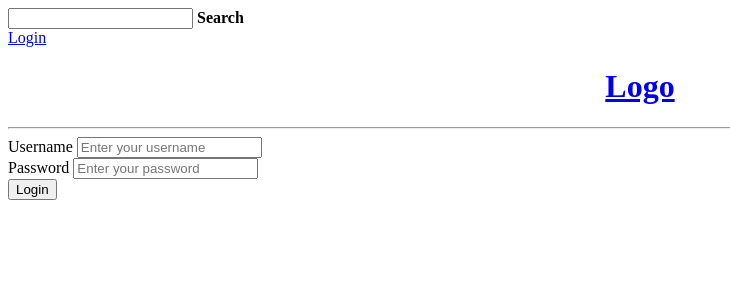
After one commit to Captain-Phani/django_chat_room, a Django app: page /login_page/ in a window 1280 px wide. The commit adds this page. Shown: the top 300 px of the page, without its empty margins (0-730 px from the left). Run offline with Django 5.2, Linux system fonts and the light colour scheme.

Commit message:
:Added login and logout and restricting user access

```diff
--- /dev/null
+++ b/base/templates/base/login_form.html
@@ -0,0 +1,39 @@
+<!DOCTYPE html>
+<html lang="en">
+<head>
+    <meta charset="UTF-8">
+    <title>Title</title>
+</head>
+{% extends 'main.html' %}
+<body>
+    {% block content %}
+<!--    <div>-->
+<!--        {% if messages %}-->
+
+<!--                <ul>-->
+<!--                    {% for message in messages %}-->
+<!--                        <li>{{message}}</li>-->
+<!--                </ul>-->
+
+<!--            {% endfor %}-->
+<!--        {% endif %}-->
+<!--    </div>-->
+    <form method="POST" action="">
+        {% csrf_token %}
+        <div>
+            <lable>Username</lable>
+            <input type="text" name="username" placeholder="Enter your username">
+        </div>
+        <div>
+            <label>Password</label>
+            <input type ='text' name = 'password' placeholder="Enter your password"
+        </div>
+
+        <div>
+            <input type="submit" value="Login">
+        </div>
+
+    </form>
+    {% endblock %}
+</body>
+</html>
--- a/base/urls.py
+++ b/base/urls.py
@@ -2,6 +2,8 @@ from django.urls import path
 from . import views
 
 urlpatterns = [
+    path('login_page/', views.loginPage,name='login'),
+    path('logout_page/', views.logoutPage,name='logout'),
     path('home/', views.home, name='home'),   # url patterned named 'home'
     path('room/<str:pk>/', views.room, name='room'),    # url patterned named 'room'
     path('create_room/', views.create_room,name='create_room'),
--- a/base/views.py
+++ b/base/views.py
@@ -1,5 +1,11 @@
+from django.contrib import messages
+from django.contrib.auth import login, authenticate, logout
+from django.contrib.auth.decorators import login_required
+from django.contrib.auth.models import User
+
 from django.shortcuts import render, redirect
 from django.http import HttpResponse
+from django.db.models import Q
 from base.forms import RoomForm
 from .models import Room, Message, Topic
 
@@ -11,12 +17,64 @@ from .models import Room, Message, Topic
 # ]
 
 
+def loginPage(request):
+    """
+    defines login functionality
+
+    :param request:
+    :return:
+    """
+    if request.user.is_authenticated:
+        return redirect('home')
+
+    if request.method == 'POST':
+        username = request.POST.get('username')  # fetching username from forms
+        password = request.POST.get('password')  # fetching password from forms
+
+        try:
+            user = User.objects.get(username=username)  # getting User object based on fetched username
+
+        except User.DoesNotExist:
+            messages.error(request, "User does not exit")  # if object does not exist shows this error msg
+            return render(request, 'base/login_form.html')
+
+    # below step is to authenticate provided username and password and returns user object or else error
+        user = authenticate(request, username=username, password=password)
+        print(user)
+
+        if user != None:
+
+            login(request, user)  # login() will create a session in browser
+            next_url = request.GET.get('next', home)
+            return redirect(next_url)
+
+        else:
+            messages.error(request, "Username or password does not match")
+
+    if 'next' in request.GET:
+
+        print(request.GET)
+        messages.info(request, "Login required to access this page")
+
+    return render(request, 'base/login_form.html')
+
+
+def logoutPage(request):
+    """
+    Logout page will remove the user session from browser session storage
+    :param request:
+    :return:
+    """
+
+    logout(request) # logout function will delete current user session from browser session storage
+    return redirect('home')
+
 def home(request):
     # return render(request, 'base/home.html', {'rooms': rooms}) # passing rooms list into template
     # return HttpResponse('Home')
     # q = request.GET.get('q') # fetches parameter
 
-    q = request. GET.get('q') if request.GET.get('q') !=  None else ''
+    q = request.GET.get('q') if request.GET.get('q') != None else ''
     # Above condition if q is not none it returns q else it returns empty string
 
     # filters based on topic name with. first topic- foreign key second topic- navigates throgh foreign key and filters
@@ -25,10 +83,19 @@ def home(request):
 
     # icontains - it is case insensitive
     # contains - case sensitive
-    filtered_rooms = Room.objects.filter(topic__topic_name__icontains=q)
+    # filtered_rooms = Room.objects.filter(topic__topic_name__icontains=q)
+    filtered_rooms = Room.objects.filter(
+        Q(topic__topic_name__icontains=q) |
+        Q(room__icontains=q) |
+        Q(description__icontains=q)
+
+    )
+
+    # Q Lookups are used when we need to combine two or more logical operations
+    room_count = filtered_rooms.count()
     rooms = Room.objects.all()
     topic = Topic.objects.all()
-    context = {'rooms': filtered_rooms, 'topic': topic}
+    context = {'rooms': filtered_rooms, 'topic': topic, 'room_count': room_count}
     return render(request, 'base/home.html', context)
 
 
@@ -48,7 +115,17 @@ def room(request, pk):
     # return HttpResponse('Room')
 
 
+@login_required(login_url='loginPage')
 def create_room(request):
+    """
+    login_required is a decorator function to check if the current user is logged in
+
+    if only user is logged in , current user has prevaliges to create a room
+
+    create_room() funtion is created to create an individual room by using RoomForm()
+    :param request:
+    :return:
+    """
     form = RoomForm()
     if request.method == 'POST':
         # print(request.POST) # IT WILL PRING QUERY DICT ALONG WITH CSRF TOKEN AND DATA
@@ -64,10 +141,14 @@ def create_room(request):
     context = {'form': form}
     return render(request, 'base/room_form.html', context)
 
-
+@login_required(login_url='loginPage')
 def update_room(request, pk):
     room = Room.objects.get(pk=pk)
     form = RoomForm(instance=room)  # creating an instance of form
+
+    if request.user == room.host:
+        return HttpResponse(f'You are not allowed here')
+
     if request.method == 'POST':
 
         # we are sending the data to RoomForm to process for that particular instance
@@ -81,11 +162,42 @@ def update_room(request, pk):
     return render(request, 'base/room_form.html', context)
 
 
+@login_required(login_url='loginPage')
 def delete_room(request, pk):
     room = Room.objects.get(pk=pk)
+    if request.user == room.host:
+        return HttpResponse(f' you are not allowed here')
 
     if request.method == 'POST':
         room.delete()
         return redirect('home')
     context = {'obj': room}
     return render(request, 'base/del_room.html', context)
+
+
+# Note for next_url and next in loginpage:
+# When a user tries to access a view that requires authentication, the login_required decorator redirects the
+# user to the login page and appends a next parameter to the URL. This next parameter contains the
+# URL of the page the user was originally trying to access.
+
+# For example, if the user tries to access /create_room/ without being logged in,
+# they will be redirected to /loginPage/?next=/create_room/.
+
+
+# request.GET is a dictionary-like object that contains all the GET parameters from the URL.
+#
+# get('next', 'home') attempts to retrieve the value of the next parameter from the URL.
+#
+# If the next parameter is present, its value (the URL the user originally wanted to visit)
+# is assigned to next_url.
+#
+# If the next parameter is not present (i.e., the user directly accessed the login page
+# without being redirected), it defaults to 'home'. This means that after a successful login, the user will be redirected to the home page.
+
+
+#---------------------------------------------------------------
+# Now we need to restrict users to modify rooms they created. they should not see the delete and edit options
+
+# for ex: if user chat is logged in he is allowed to modify the rooms he created other than that  he is not allowed
+
+# if the user is logged in he is not allowed to redirect login again while he was already logged in
--- a/templates/main.html
+++ b/templates/main.html
@@ -11,9 +11,19 @@
 
     {% include 'navbar.html' %}
 
+
+
     {% block content %}
 
     {% endblock %}
+
+    {% if messages %}
+        <ul class="messages">
+            {% for message in messages %}
+                <li>{{ message }}</li>
+            {% endfor %}
+        </ul>
+    {% endif %}
 
 </body>
 </html>
--- a/templates/navbar.html
+++ b/templates/navbar.html
@@ -12,6 +12,13 @@
 
     </form>
     </div>
+    <div>
+        {% if request.user.is_authenticated %}
+            <a href="{% url 'logout' %}">Logout</a>
+        {% else %}
+            <a href="{% url 'login' %}">Login</a>
+        {% endif %}
+    </div>
     <a href="{% url 'home' %}">
         <h1 style="text-align:center">Logo</h1>
     </a>
```
Also changed, not shown: base/templates/base/home.html (+6 -2 lines), db.sqlite3.
